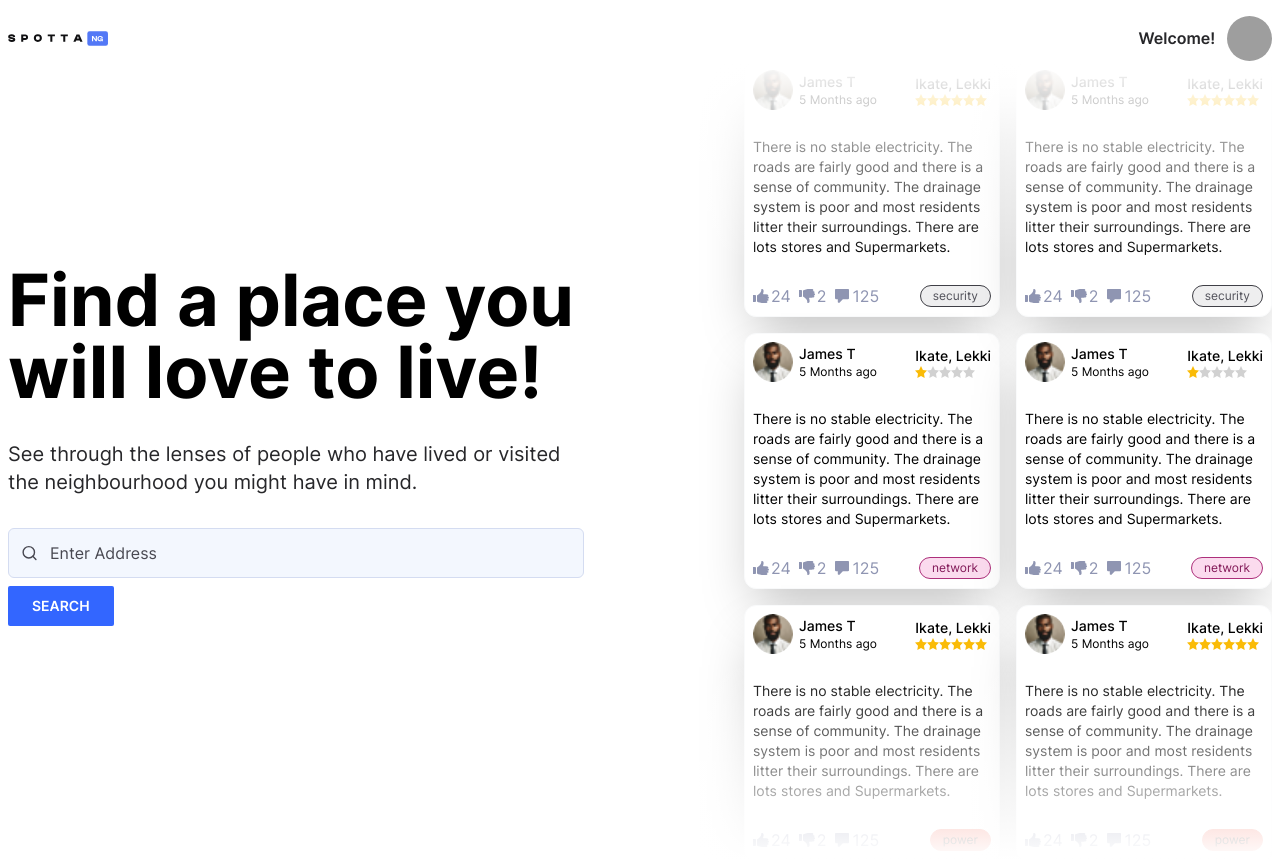
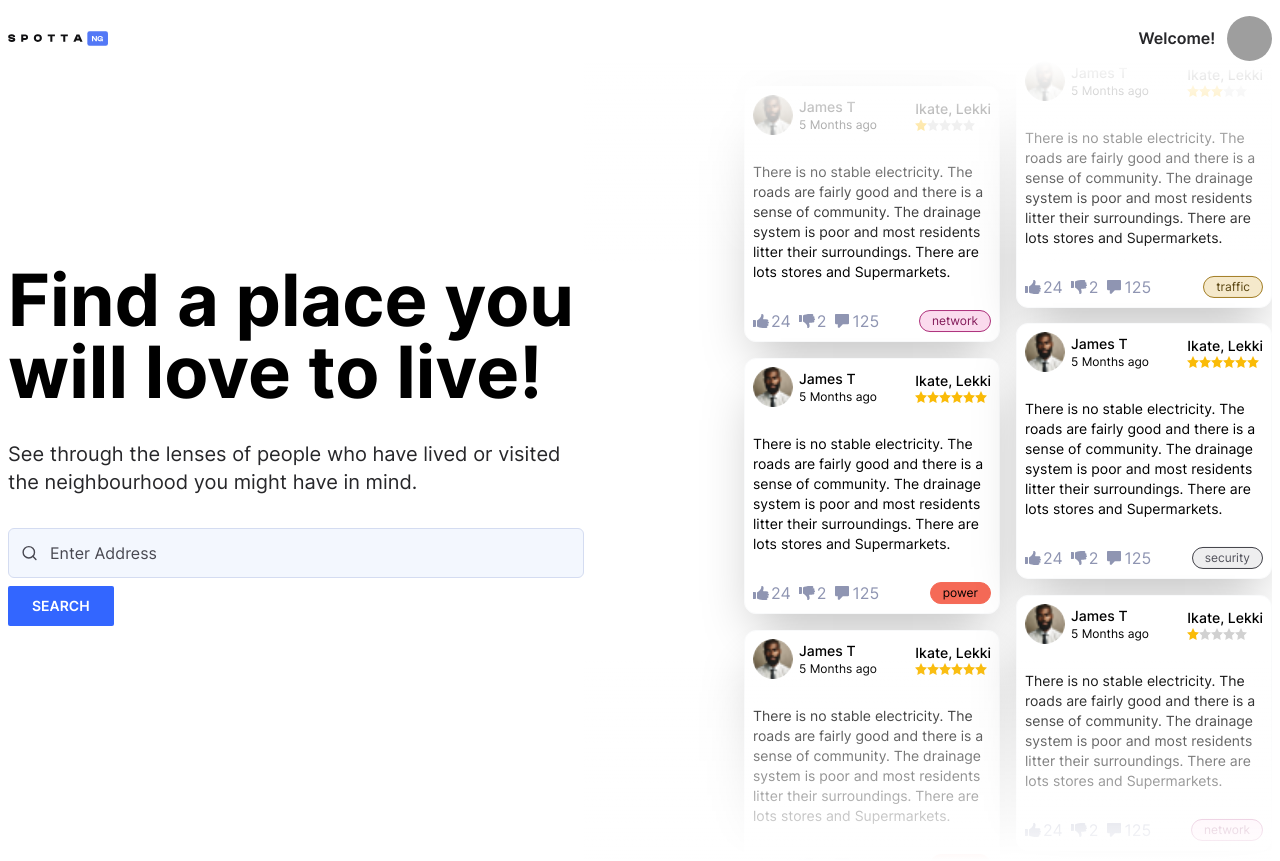
Before and after one commit to benjaminnkem/dash-fd, a Next.js app: page / in a window 1280 px wide. Built offline with nearby package versions, Linux system fonts and the light colour scheme; grey boxes are pictures that could not be loaded.

Commit message:
feat: added rating scroll effect

```diff
--- a/components/UI/Home/rating-slideshow.tsx
+++ b/components/UI/Home/rating-slideshow.tsx
@@ -22,11 +22,15 @@ const RatingSlideshow = () => {
   return (
     <div className="flex-grow h-full mt-8 overflow-hidden relative flex justify-end" id="rating-cover">
       <div className="flex gap-4 pr-8 -mr-8">
+        <div className="space-y-[15px]">
+          <div className="space-y-4 slide-c">
             <div className="space-y-4">
               {dummyData.map((data, id) => (
                 <RateCard {...data} key={id} />
               ))}
             </div>
+          </div>
+          <div className="space-y-4 slide-c">
             <div className="space-y-4">
               {dummyData.map((data, id) => (
                 <RateCard {...data} key={id} />
@@ -34,6 +38,25 @@ const RatingSlideshow = () => {
             </div>
           </div>
         </div>
+
+        <div className="space-y-[15px]">
+          <div className="space-y-4 slide-c-reverse">
+            <div className="space-y-4">
+              {dummyData.map((data, id) => (
+                <RateCard {...data} key={id} />
+              ))}
+            </div>
+          </div>
+          <div className="space-y-4 slide-c-reverse">
+            <div className="space-y-4">
+              {dummyData.map((data, id) => (
+                <RateCard {...data} key={id} />
+              ))}
+            </div>
+          </div>
+        </div>
+      </div>
+    </div>
   );
 };
 
--- a/public/globals.css
+++ b/public/globals.css
@@ -51,6 +51,7 @@ a {
   left: 0;
   width: 100%;
   height: 200px;
+  z-index: 2;
   background: linear-gradient(to top, #00000000, white);
 }
 #rating-cover::after {
@@ -60,5 +61,32 @@ a {
   left: 0;
   width: 100%;
   height: 200px;
+  z-index: 2;
   background: linear-gradient(to bottom, #00000000, white);
 }
+
+@keyframes slide {
+  0% {
+    transform: translateY(0);
+  }
+  100% {
+    transform: translateY(-100%);
+  }
+}
+
+@keyframes slide-reverse {
+  from {
+    transform: translateY(0%);
+  }
+  to {
+    transform: translateY(100%);
+  }
+}
+
+.slide-c {
+  animation: 60s linear slide infinite;
+}
+
+.slide-c-reverse {
+  animation: 60s linear slide reverse infinite;
+}
```
Lines whose indentation alone changed are shown as unchanged.
